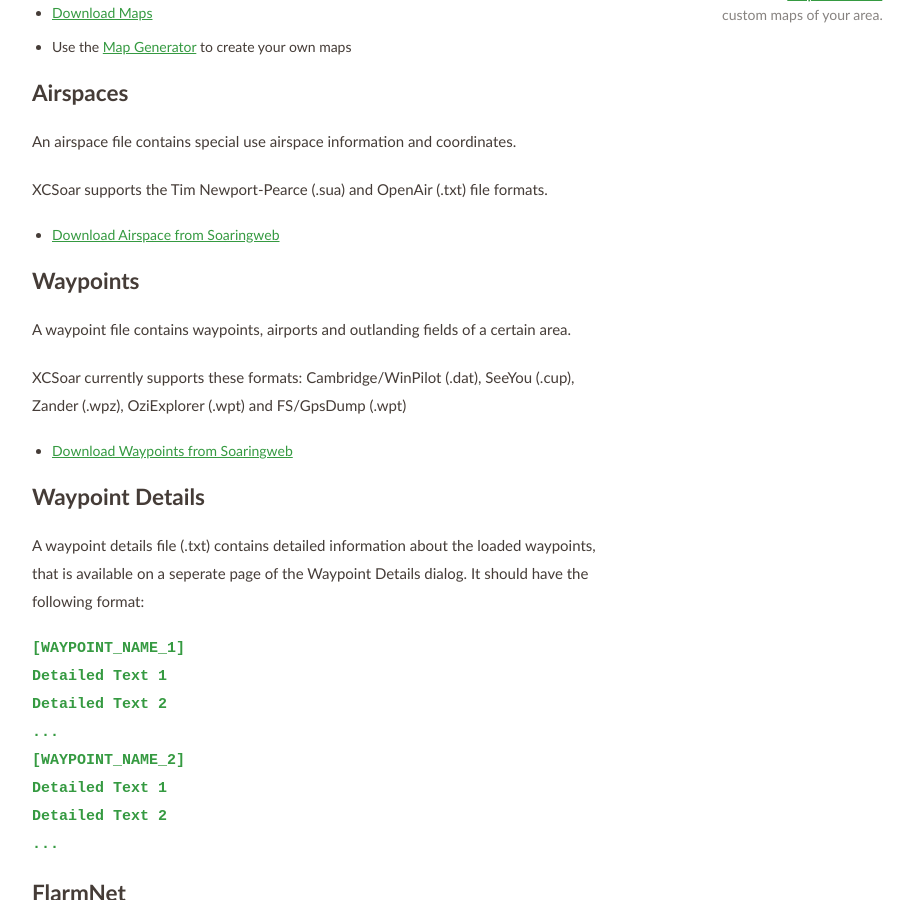
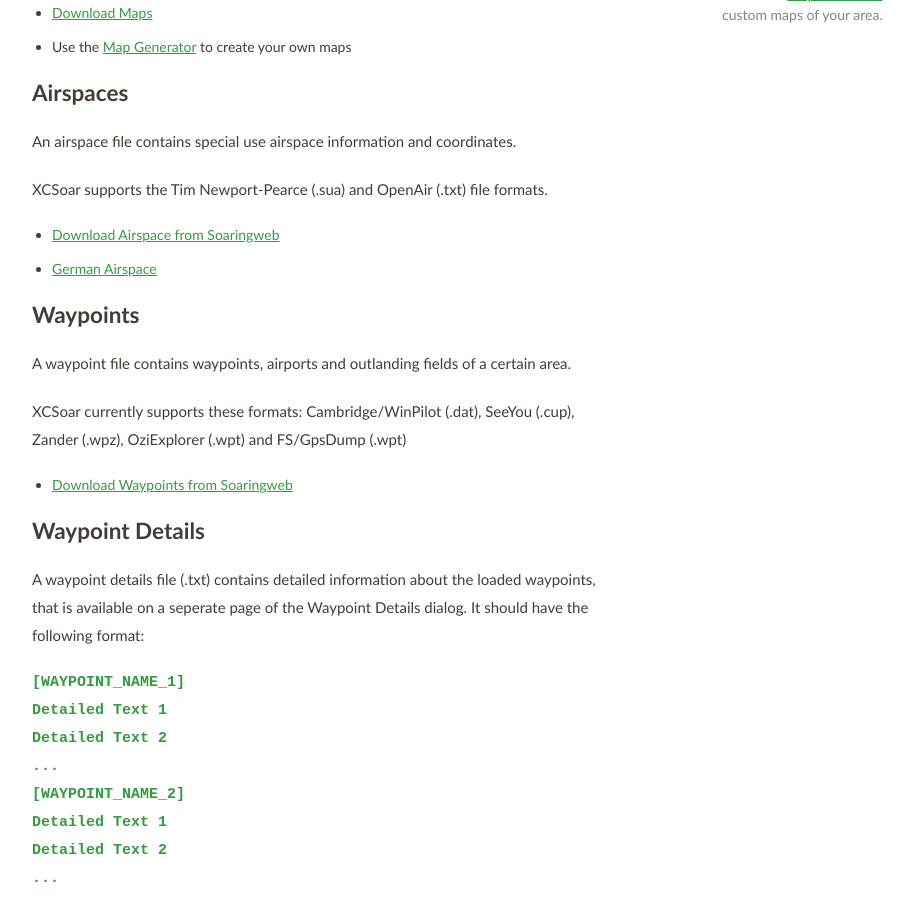
Before and after one commit to XCSoar/website, a Jekyll site: the page built from download/data.md, in a window 1280 px wide and 900 px high, scrolled down 549 px. Shown: the whole window, without its empty margins (138-1052 px from the left). Built offline with Jekyll 4.4.1, drawn with Linux system fonts in a browser that asks for light colours.

Commit message:
download/data: Added link to german airspace website

```diff
--- a/download/data.md
+++ b/download/data.md
@@ -28,6 +28,7 @@
 XCSoar supports the Tim Newport-Pearce (.sua) and OpenAir (.txt) file formats.
 
 - [Download Airspace from Soaringweb](http://soaringweb.org/Airspace/HomePage.html)
+- [German Airspace](http://daec.de/aul/luftr_d.php)
 
 ## Waypoints
 
```
